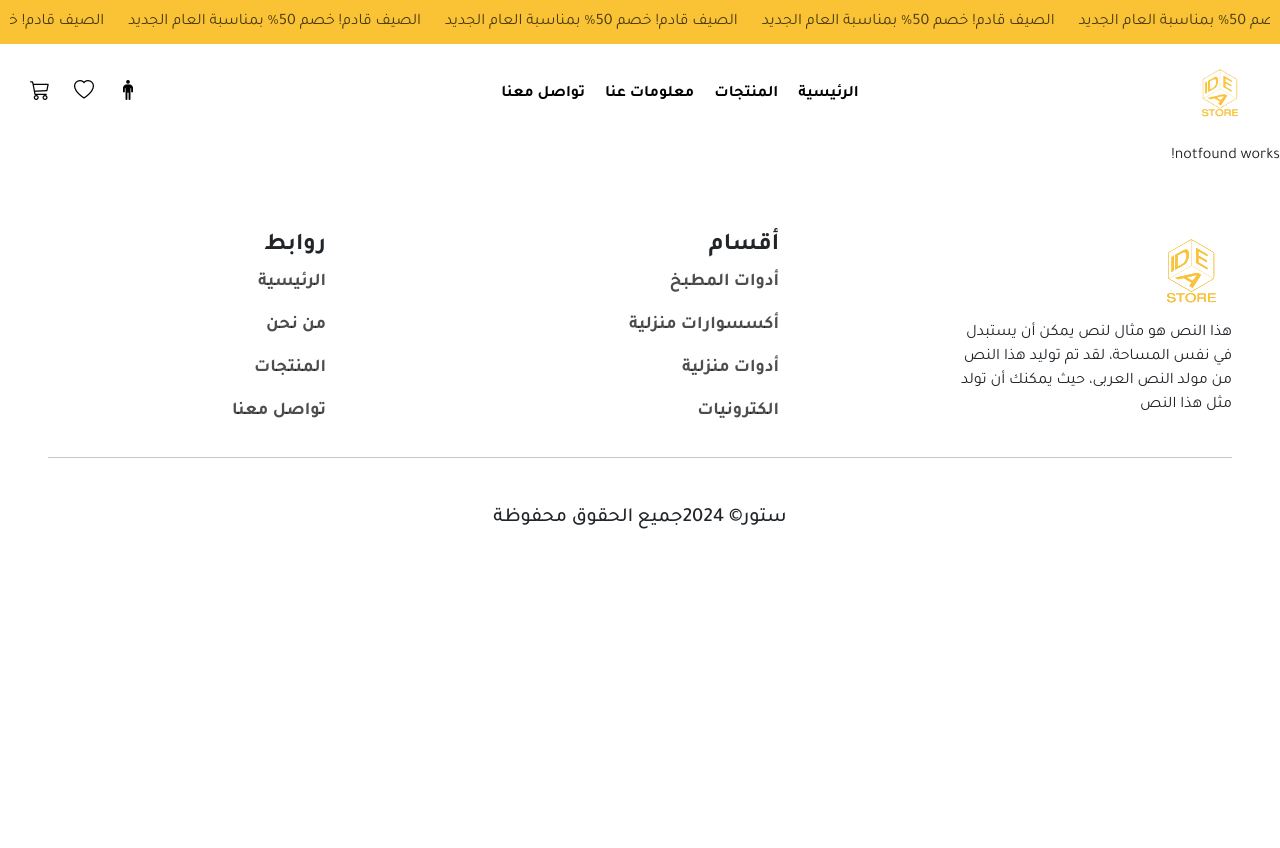
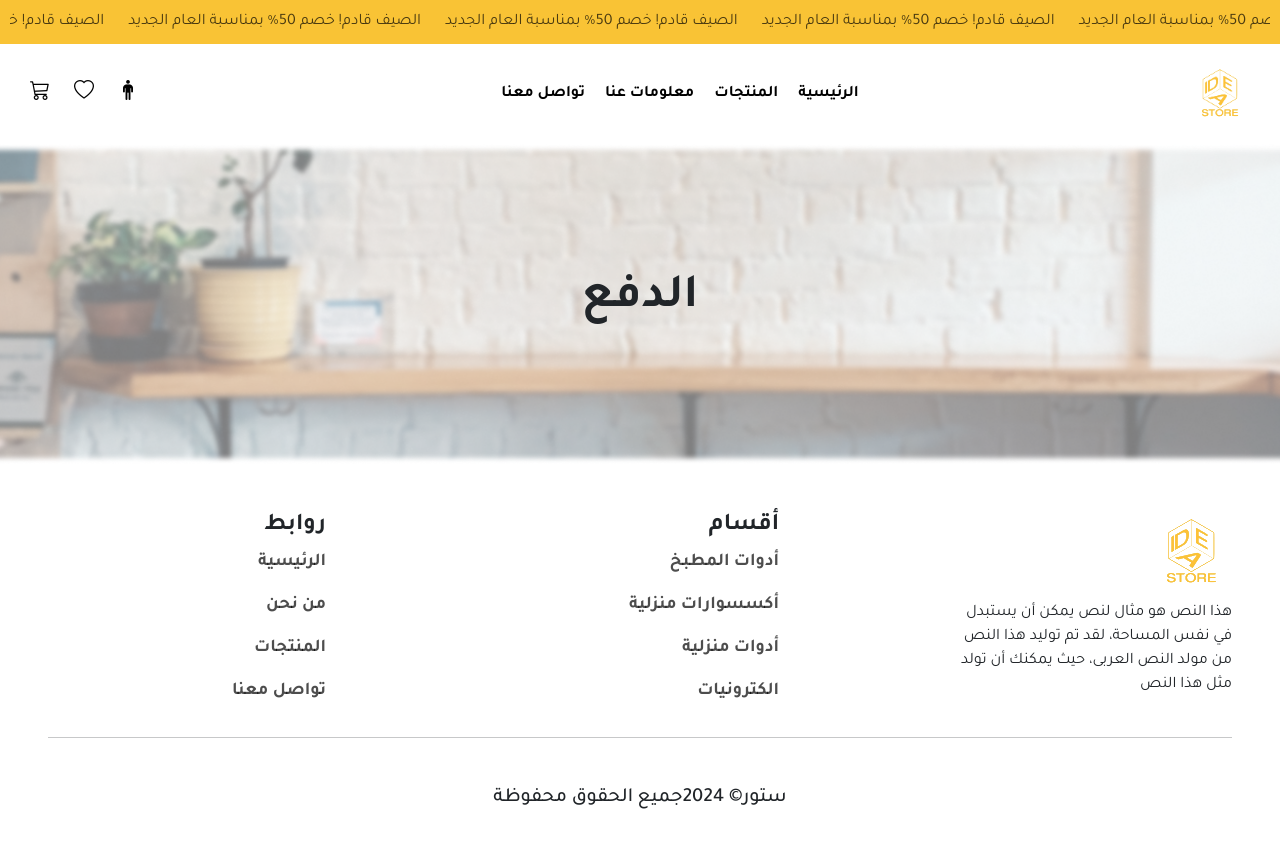
Before and after one commit to Mostafa7ahmed/full-stack-E-commerce, an Angular app: page /payment in a window 1280 px wide. Before the commit the page ends 800 px from the top, so only its background shows below. Built offline with nearby package versions, Linux system fonts and the light colour scheme; sample sign-in values are in the browser's storage.

Commit message:
Add Compoent Payment

```diff
--- a/src/app/Components/cart/cart.component.ts
+++ b/src/app/Components/cart/cart.component.ts
@@ -75,7 +75,8 @@ export class CartComponent {
   }
 
   continueShopping(): void {
-    this.router.navigate(['/products']);
+    this.router.navigate(['/payment']);
+
   }
 
   updateLocalStorage(): void {
--- /dev/null
+++ b/src/app/Components/payment/payment.component.html
@@ -0,0 +1 @@
+<app-banner [backgroundImage]="bannerImage" [TitlePage]="titlePage"></app-banner>
--- /dev/null
+++ b/src/app/Components/payment/payment.component.ts
@@ -0,0 +1,15 @@
+import { Component } from '@angular/core';
+import { CommonModule } from '@angular/common';
+import { BannerComponent } from "../banner/banner.component";
+
+@Component({
+  selector: 'app-payment',
+  standalone: true,
+  imports: [CommonModule, BannerComponent],
+  templateUrl: './payment.component.html',
+  styleUrls: ['./payment.component.scss']
+})
+export class PaymentComponent {
+  bannerImage: string = 'assets/Image/bannerContact.png';
+  titlePage: string = 'الدفع';
+}
--- a/src/app/app-routing.module.ts
+++ b/src/app/app-routing.module.ts
@@ -16,10 +16,10 @@ const routes: Routes =[
       { path: "products",   title:"Products" , loadComponent:()=>import("./Components/productpage/productpage.component").then(c =>c.ProductpageComponent) },
       { path: 'products/:id', title:"Prodcut Details" ,  loadComponent:()=>import("./Components/produts-detailes/produts-detailes.component").then(c =>c.ProdutsDetailesComponent) },
       { path: 'department/:name', title:"Prodcut DepartMenet" ,  loadComponent:()=>import("./Components/productdepartment/productdepartment.component").then(c =>c.ProductdepartmentComponent) },
-
       { path: "fromUs",   title:"From US" , loadComponent:()=>import("./Components/fromus/fromus.component").then(c =>c.FromusComponent) },
       { path: "contactUS",   title:"Contact US" , loadComponent:()=>import("./Components/contactus/contactus.component").then(c =>c.ContactusComponent) },
       { path: "cart",   title:"Cart" , loadComponent:()=>import("./Components/cart/cart.component").then(c =>c.CartComponent) },
+      { path: "payment",   title:"Payment" , loadComponent:()=>import("./Components/payment/payment.component").then(c =>c.PaymentComponent) },
 
       { path: '**',   title:"Not Found"  ,loadComponent:()=>import("./Components/notfound/notfound.component").then(c =>c.NotfoundComponent)}
     ]
```
Also changed, not shown: src/app/Components/payment/payment.component.scss (added), 1 other file (tests, documents, lock files or other folders).
